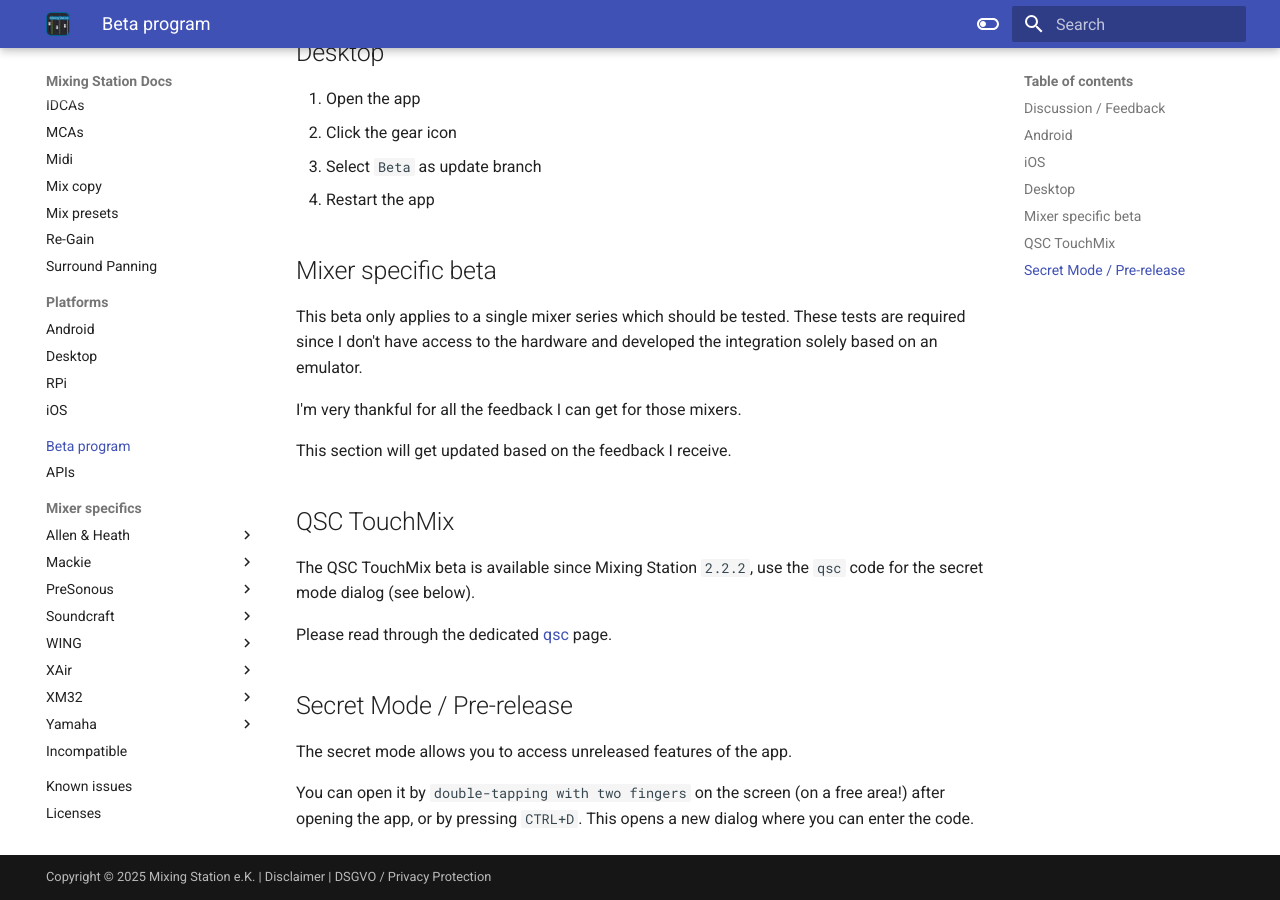
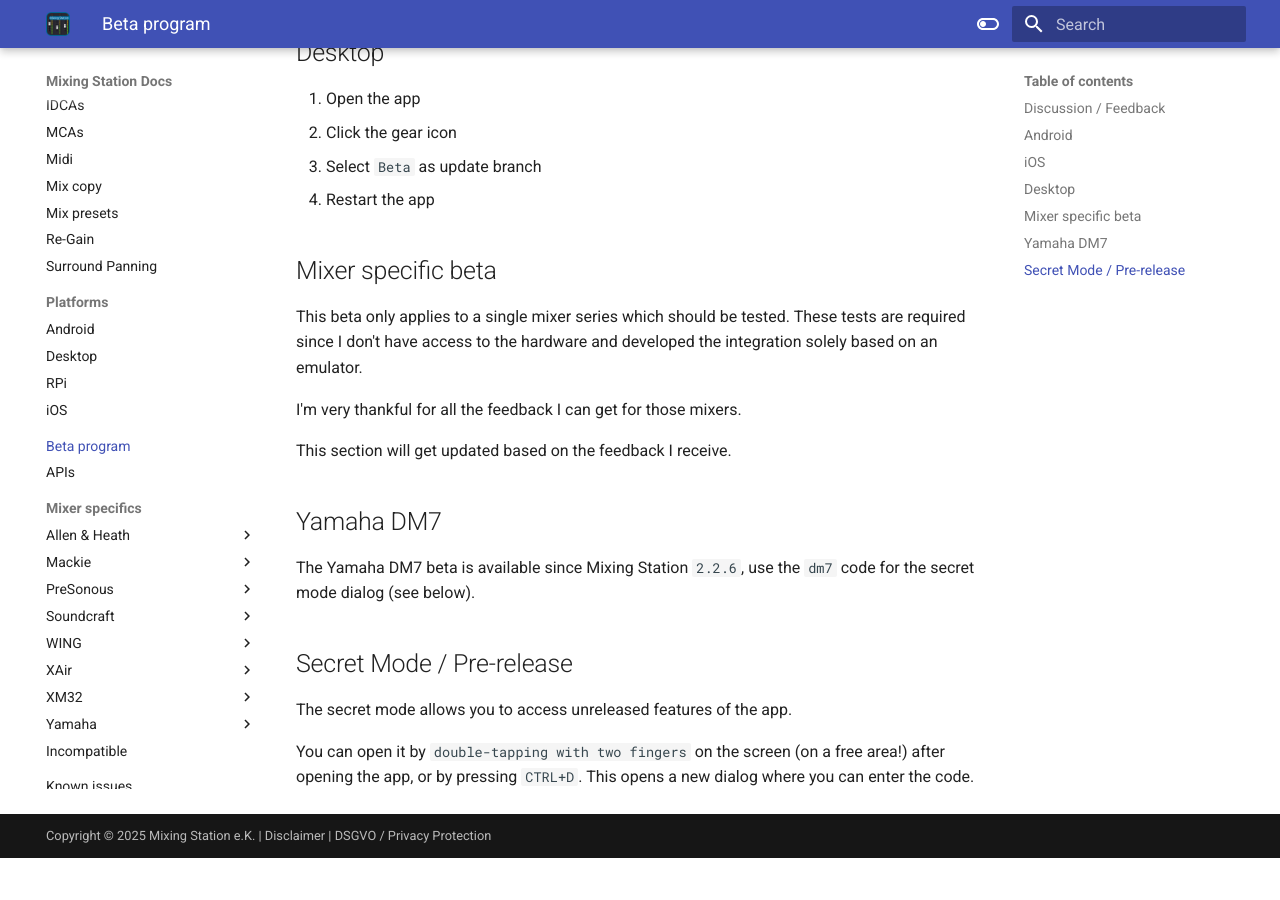
Before and after one commit to davidgiga1993/mixing-station-docs, an MkDocs documentation site: the page built from docs/beta.md, in a window 1280 px wide and 900 px high, scrolled down 1025 px. Built offline with MkDocs 1.6.1 and Material for MkDocs 9.7.7, drawn with Linux system fonts in a browser that asks for light colours; after the commit the page ends 1883 px from its top, so only the background shows below that.

Commit message:
feat: dm7 beta

```diff
--- a/docs/beta.md
+++ b/docs/beta.md
@@ -51,11 +51,9 @@
 
 This section will get updated based on the feedback I receive.
 
-## QSC TouchMix
+## Yamaha DM7
 
-The QSC TouchMix beta is available since Mixing Station `2.2.2`, use the `qsc` code for the secret mode dialog (see below).
-
-Please read through the dedicated [qsc](qsc/general.md) page.
+The Yamaha DM7 beta is available since Mixing Station `2.2.6`, use the `dm7` code for the secret mode dialog (see below).
 
 ## Secret Mode / Pre-release
 
```
